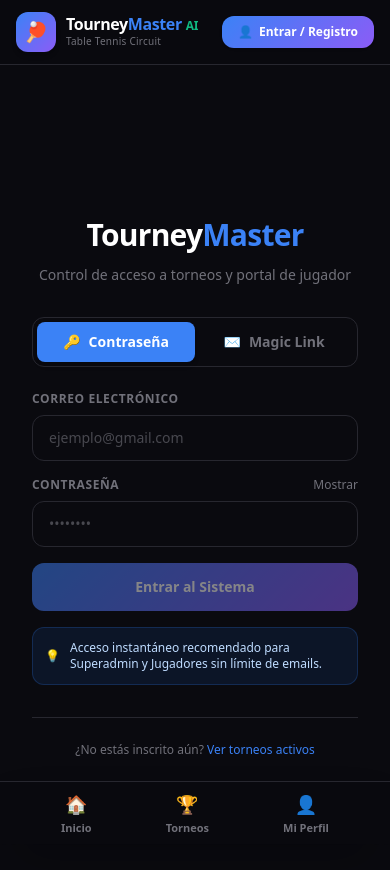
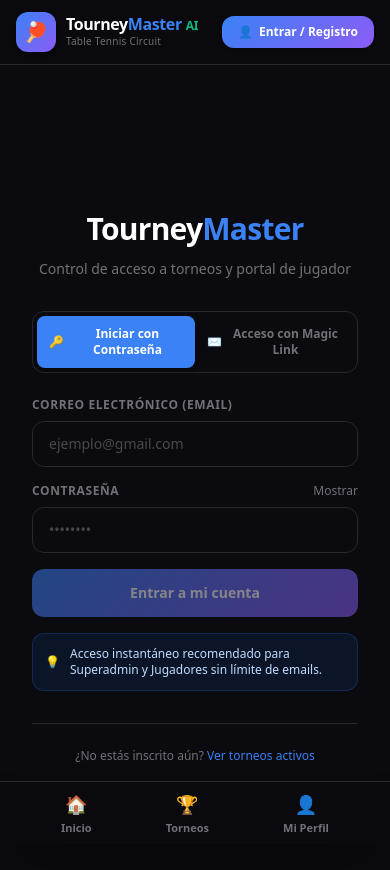
Before and after one commit to WillyRT/PingpongCD, a Next.js app: page /login in a window 390 px wide. Shown: the top 870 px of the page. Built offline with nearby package versions, Linux system fonts and the light colour scheme; no server answers.

Commit message:
feat(auth): move login to app/login, enhance dual auth UI, and harden signout

```diff
--- a/app/(auth)/callback/route.ts
+++ /dev/null
@@ -1 +0,0 @@
-export { GET } from '@/app/auth/callback/route';
--- a/app/auth/signout/route.ts
+++ b/app/auth/signout/route.ts
@@ -12,13 +12,28 @@ async function handleSignOut(request: Request) {
     // Graceful fallback if no active Supabase auth session
   }
 
+  // Delete app session and challenge cookies
   cookieStore.delete('tourneymaster_session');
   cookieStore.delete('tm_registration_challenge');
 
+  // Delete all Supabase auth cookies
+  cookieStore.getAll().forEach((c) => {
+    if (c.name.startsWith('sb-') || c.name.includes('tourneymaster') || c.name.includes('auth')) {
+      cookieStore.delete(c.name);
+    }
+  });
+
   const requestUrl = new URL(request.url);
-  return NextResponse.redirect(new URL('/login', requestUrl.origin), {
+  const response = NextResponse.redirect(new URL('/login', requestUrl.origin), {
     status: 302,
   });
+
+  // Explicitly prevent caching so /login renders fresh
+  response.headers.set('Cache-Control', 'no-store, no-cache, must-revalidate, proxy-revalidate');
+  response.headers.set('Pragma', 'no-cache');
+  response.headers.set('Expires', '0');
+
+  return response;
 }
 
 export async function POST(request: Request) {
--- a/app/(auth)/login/LoginClient.tsx
+++ b/app/login/LoginClient.tsx
@@ -37,8 +37,8 @@ export default function LoginClient({ initialRedirect, initialError }: LoginClie
     if (lower.includes('email not confirmed')) {
       return 'El correo electrónico no ha sido confirmado. Puedes entrar con Magic Link o confirmarlo en el panel.';
     }
-    if (lower.includes('rate limit') || lower.includes('too many requests')) {
-      return 'Límite de solicitudes alcanzado. Por favor, espera un minuto o utiliza acceso con contraseña.';
+    if (lower.includes('rate limit') || lower.includes('too many requests') || lower.includes('email rate limit exceeded')) {
+      return 'Has alcanzado el límite de envío de correos de Supabase (email rate limit exceeded). Por favor, utiliza la pestaña "Iniciar con Contraseña" para entrar al instante sin esperas.';
     }
     return msg;
   };
@@ -67,8 +67,7 @@ export default function LoginClient({ initialRedirect, initialError }: LoginClie
         // Sync session, role and obtain target destination
         const syncResult = await syncLoginSessionAction(cleanEmail);
         const destination = initialRedirect || syncResult.destination;
-        router.push(destination);
-        router.refresh();
+        window.location.href = destination;
         return;
       }
     } catch (err: any) {
@@ -138,26 +137,26 @@ export default function LoginClient({ initialRedirect, initialError }: LoginClie
         <button
           type="button"
           onClick={() => setActiveTab('password')}
-          className={`flex-1 py-2.5 px-3 rounded-lg text-sm font-semibold transition-all duration-200 flex items-center justify-center gap-2 ${
+          className={`flex-1 py-2.5 px-3 rounded-lg text-xs sm:text-sm font-semibold transition-all duration-200 flex items-center justify-center gap-2 ${
             activeTab === 'password'
               ? 'bg-[var(--primary)] text-white shadow-md'
               : 'text-[var(--muted-foreground)] hover:text-white'
           }`}
         >
           <span>🔑</span>
-          <span>Contraseña</span>
+          <span>Iniciar con Contraseña</span>
         </button>
         <button
           type="button"
           onClick={() => setActiveTab('otp')}
-          className={`flex-1 py-2.5 px-3 rounded-lg text-sm font-semibold transition-all duration-200 flex items-center justify-center gap-2 ${
+          className={`flex-1 py-2.5 px-3 rounded-lg text-xs sm:text-sm font-semibold transition-all duration-200 flex items-center justify-center gap-2 ${
             activeTab === 'otp'
               ? 'bg-[var(--primary)] text-white shadow-md'
               : 'text-[var(--muted-foreground)] hover:text-white'
           }`}
         >
           <span>✉️</span>
-          <span>Magic Link</span>
+          <span>Acceso con Magic Link</span>
         </button>
       </div>
 
@@ -166,7 +165,7 @@ export default function LoginClient({ initialRedirect, initialError }: LoginClie
         <form onSubmit={handlePasswordLogin} className="space-y-4">
           <div>
             <label htmlFor="email-password" className="block text-xs font-semibold uppercase tracking-wider text-[var(--muted-foreground)] mb-2">
-              Correo Electrónico
+              Correo Electrónico (Email)
             </label>
             <input
               id="email-password"
@@ -228,7 +227,7 @@ export default function LoginClient({ initialRedirect, initialError }: LoginClie
                 <span>Accediendo...</span>
               </>
             ) : (
-              <span>Entrar al Sistema</span>
+              <span>Entrar a mi cuenta</span>
             )}
           </button>
 
--- a/components/NavbarClient.tsx
+++ b/components/NavbarClient.tsx
@@ -108,13 +108,14 @@ export function NavbarClient({ user }: NavbarClientProps) {
                   </div>
                 </Link>
 
-                <form action="/auth/signout" method="post" className="hidden sm:block">
+                <form action="/auth/signout" method="post" className="flex items-center">
                   <button
                     type="submit"
                     title="Cerrar sesión"
-                    className="p-2 rounded-xl text-[var(--muted-foreground)] hover:text-white hover:bg-[var(--secondary)] border border-transparent hover:border-[var(--border)] transition text-xs"
+                    className="py-1.5 px-2.5 rounded-xl text-red-400/90 hover:text-red-300 hover:bg-red-500/10 border border-transparent hover:border-red-500/20 transition text-xs font-semibold flex items-center gap-1"
                   >
-                    Salir
+                    <span>🚪</span>
+                    <span className="hidden sm:inline">Cerrar Sesión</span>
                   </button>
                 </form>
               </div>
```
Also changed, not shown: app/login/page.tsx (renamed from app/(auth)/login/page.tsx).
